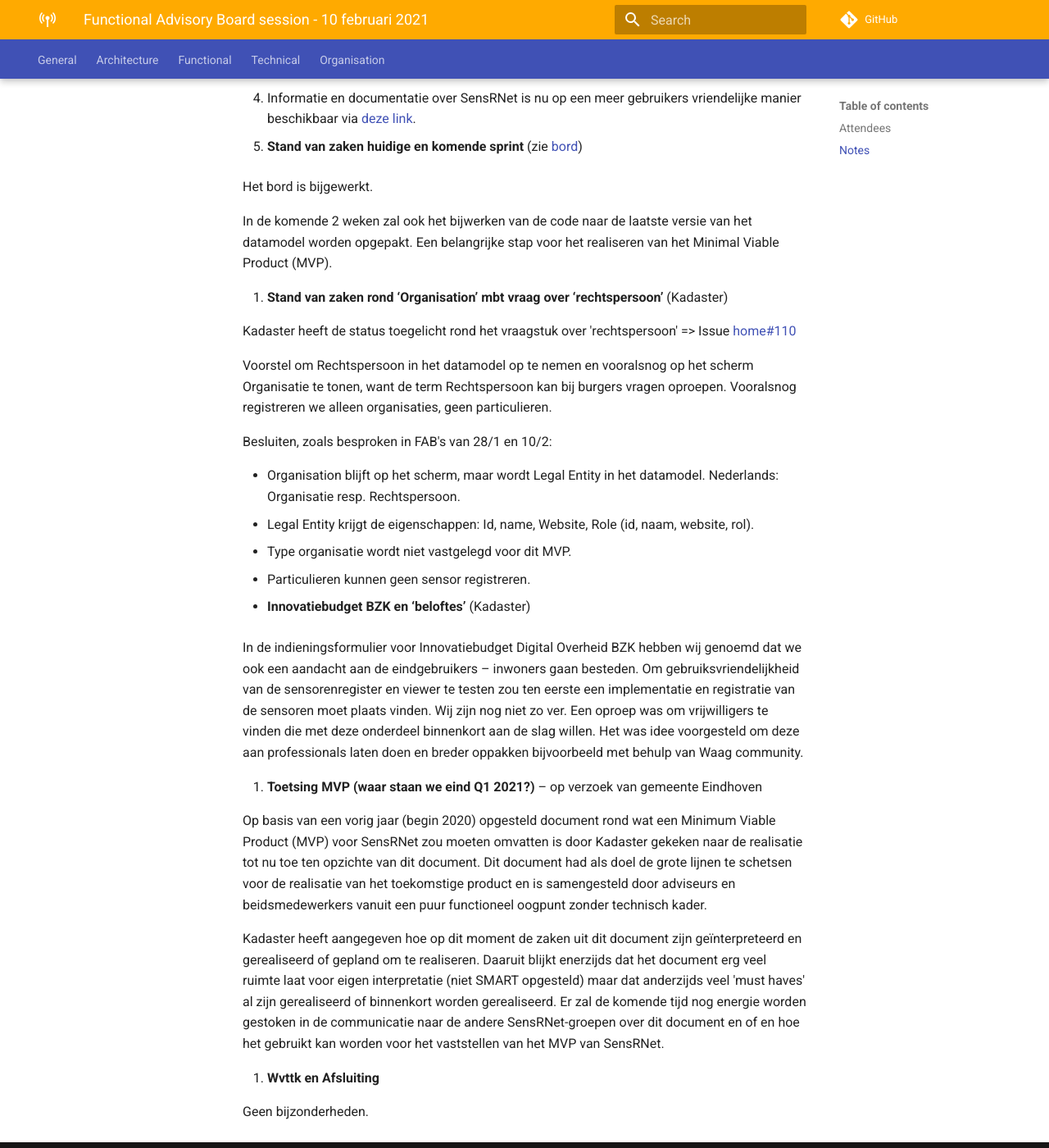
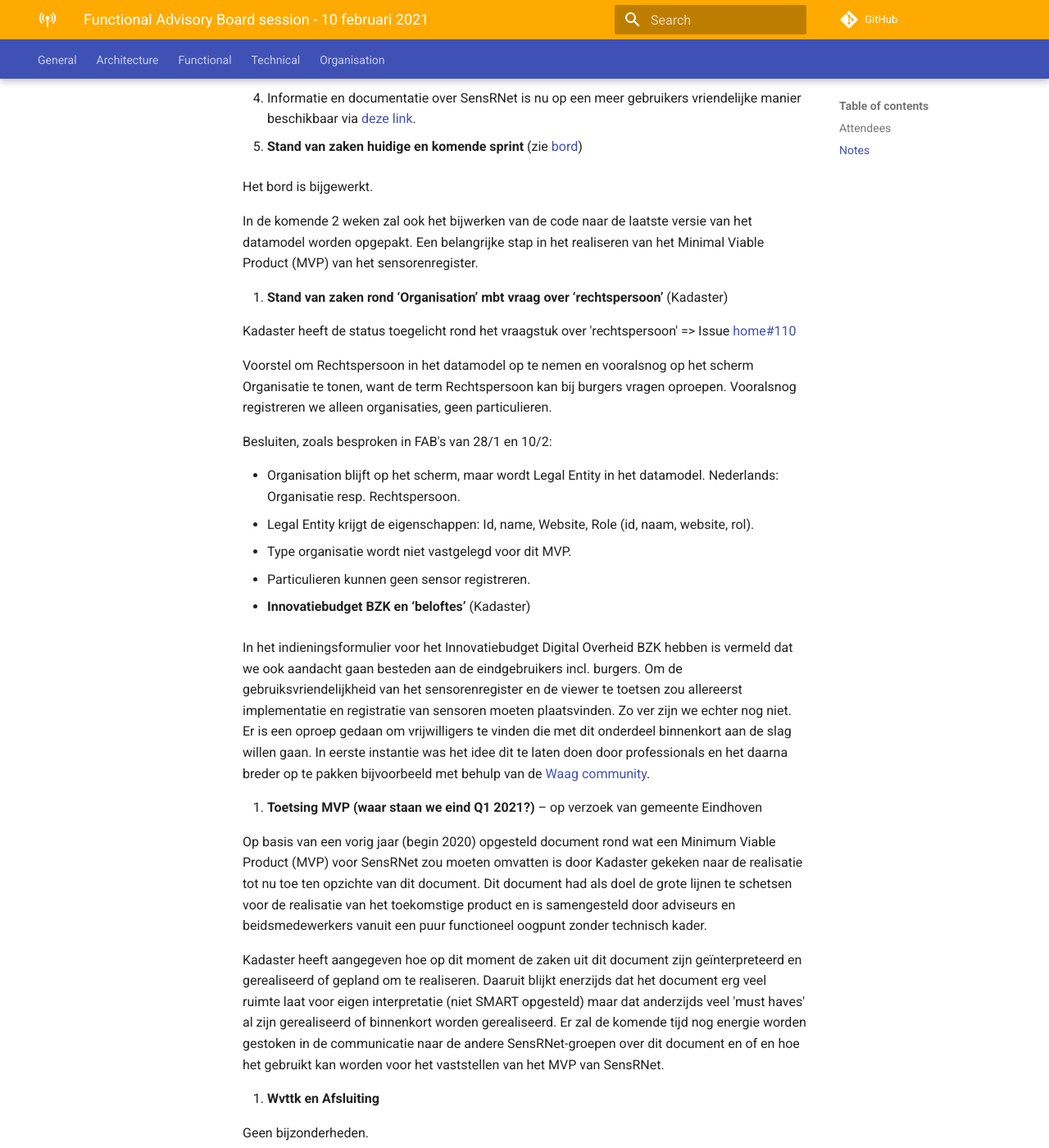
Before and after one commit to kadaster-labs/sensrnet-home, an MkDocs documentation site: the page built from docs/notes/2021-02-10-FAB-notes.md, in a window 1280 px wide and 1400 px high, scrolled down 890 px. Shown: the whole window at 82% size. Built offline with MkDocs 1.6.1 and Material for MkDocs 9.7.7, drawn with Linux system fonts in a browser that asks for light colours; comment, search, counter and statistics services are not loaded.

Commit message:
Update 2021-02-10-FAB-notes.md

```diff
--- a/docs/notes/2021-02-10-FAB-notes.md
+++ b/docs/notes/2021-02-10-FAB-notes.md
@@ -31,7 +31,7 @@
 
    Het bord is bijgewerkt.
 
-   In de komende 2 weken zal ook het bijwerken van de code naar de laatste versie van het datamodel worden opgepakt. Een belangrijke stap voor het realiseren van het Minimal Viable Product (MVP).
+   In de komende 2 weken zal ook het bijwerken van de code naar de laatste versie van het datamodel worden opgepakt. Een belangrijke stap in het realiseren van het Minimal Viable Product (MVP) van het sensorenregister.
 
 3. **Stand van zaken rond ‘Organisation’ mbt vraag over ‘rechtspersoon’** (Kadaster)
 
@@ -48,7 +48,7 @@
 
 4. **Innovatiebudget BZK en ‘beloftes’** (Kadaster)
 
-   In de indieningsformulier voor Innovatiebudget Digital Overheid BZK hebben wij genoemd dat we ook een aandacht aan de eindgebruikers – inwoners gaan besteden. Om gebruiksvriendelijkheid van de sensorenregister en viewer te testen zou ten eerste een implementatie en registratie van de sensoren moet plaats vinden. Wij zijn nog niet zo ver. Een oproep was om vrijwilligers te vinden die met deze onderdeel binnenkort aan de slag willen. Het was idee voorgesteld om deze aan professionals laten doen en breder oppakken bijvoorbeeld met behulp van Waag community.
+   In het indieningsformulier voor het Innovatiebudget Digital Overheid BZK hebben is vermeld dat we ook aandacht gaan besteden aan de eindgebruikers incl. burgers. Om de gebruiksvriendelijkheid van het sensorenregister en de viewer te toetsen zou allereerst implementatie en registratie van sensoren moeten plaatsvinden. Zo ver zijn we echter nog niet. Er is een oproep gedaan om vrijwilligers te vinden die met dit onderdeel binnenkort aan de slag willen gaan. In eerste instantie was het idee dit te laten doen door professionals en het daarna breder op te pakken bijvoorbeeld met behulp van de [Waag community](https://waag.org/nl/over-waag).
 
 5. **Toetsing MVP (waar staan we eind Q1 2021?)** – op verzoek van gemeente Eindhoven
 
```
